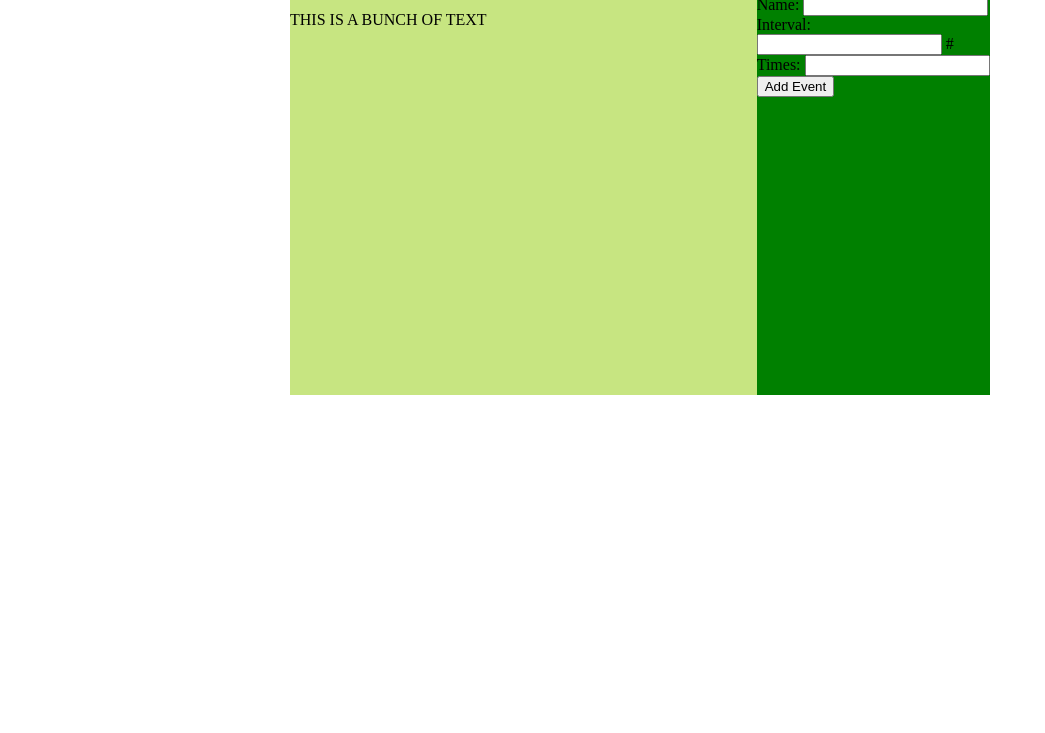
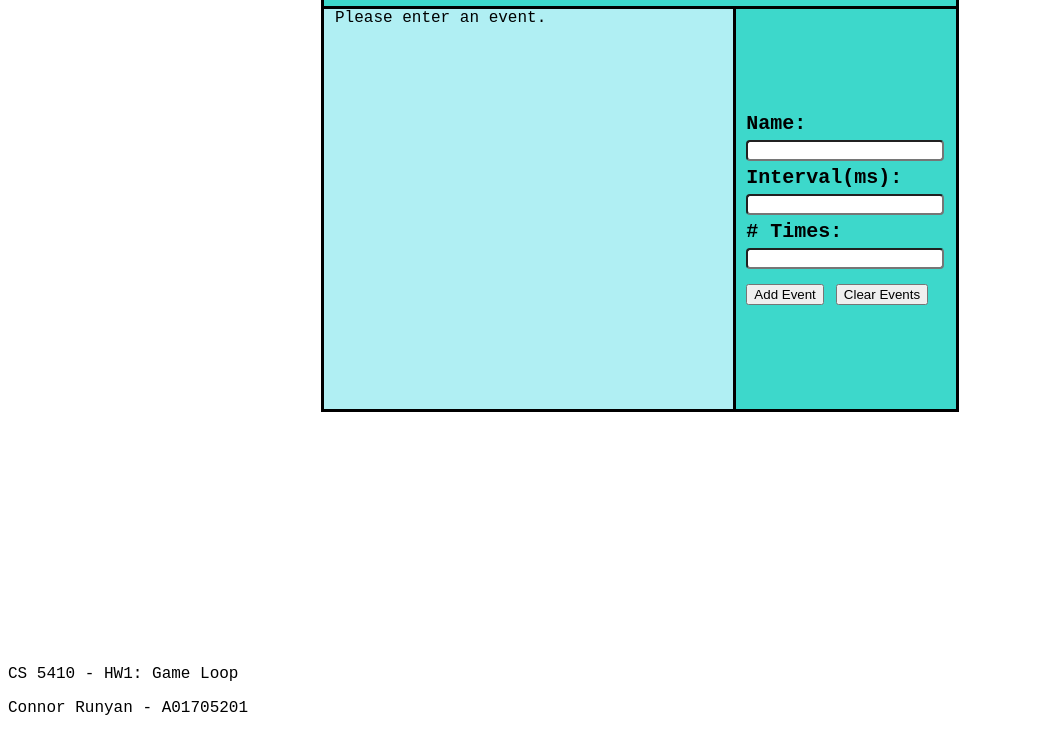
Before and after one commit to conrunyan/Galaga-Tribute, a plain HTML site: page hw1_gameloop/index.html in a window 1280 px wide. Shown: the part 85-818 px from the top of the page, without its empty margins (0-1045 px from the left). Drawn offline with Linux system fonts and the light colour scheme.

Commit message:
Added final CSS to make scrolling look nice, and fonts/colors a little nicer

```diff
--- a/hw1_gameloop/index.html
+++ b/hw1_gameloop/index.html
@@ -11,17 +11,20 @@
             </div>
             <div class="display_box">
                 <div id="box_1">
-                    <p>THIS IS A BUNCH OF TEXT</p>
+                    <p id="id-initinfo" class="console_text">Please enter an event.</p>
                 </div>
                 <div id="box_2">
                     Name: <input type="text" id="id-name" class="input_text" name="name"/>
-                    Interval: <input type="text" id="id-interval" class="input_text" name="name"/>
+                    Interval(ms): <input type="text" id="id-interval" class="input_text" name="name"/>
                     # Times: <input type="text" id="id-times" class="input_text" name="name"/>
-                    <button id='id-button' type="submit" onclick="addNewEvent()" class="input_text">Add Event</button>
+                    <button id='id-button' type="submit" onclick="addNewEvent()" class="newEvent_button">Add Event</button>
+                    <button id='id-clear_button' type="submit" onclick="clearDisplay()" class="clearEvents_button">Clear Events</button>
                 </div>
             </div>
         </div>
-        <footer>
+        <footer id="footer">
+            <p>CS 5410 - HW1: Game Loop</p>
+            <p>Connor Runyan - A01705201</p>
         </footer>
     </body>
     <script src="scripts.js"></script>
--- a/hw1_gameloop/scripts.js
+++ b/hw1_gameloop/scripts.js
@@ -1,34 +1,31 @@
 let events = [];
 let startTime = performance.now();
 let ERROR_MARGIN = 20;
-let topOfLoop = true;
+let firstLoop = true;
 let prevBrowserTime = 0;
 gameLoop();
 
 function gameLoop(browserTime) {
-    // DONE: Get elapsed time
+    // Get elapsed time
     let elapsedTime = 0
-    if (!topOfLoop) {
+    if (!firstLoop) {
         elapsedTime = browserTime - prevBrowserTime;
         prevBrowserTime = browserTime;
     }
-    // DONE: Add update funciton
     update(elapsedTime);
-    // DONE: Add render function
     render()
-    //let y = node.scrollTop;
-    topOfLoop = false;
+    firstLoop = false;
     requestAnimationFrame(gameLoop);
 }
 
 function update(elapsedTime) {
-    // DONE: Add logic to calculate if an object should be rendered. Based on interval
+    // Logic to calculate if an object should be rendered. Based on interval
     for (let i = 0; i < events.length; i++) {
         // if an event has 0 times left to display, mark for deletion
         if (parseInt(events[i].times) === 0) {
             events[i].delete = true;
         }
-        // if the elapsed time is a multiple (within a margin of error) of the interval, flag event to render
+        // logic to flag event to render
         else if (events[i].timeSinceLastRender >= events[i].interval) {
             events[i].render = true;
             events[i].times--;
@@ -42,19 +39,23 @@ function update(elapsedTime) {
             events[i].render = false;
         }
     }
-    // DONE: Add step to delete object if # of times is 0
     // filter out any events flagged to be deleted
     events = events.filter(tmpEvent => tmpEvent.delete === false);
-    // TODO: Keep objects ordered by time added.
 }
 
 function render() {
-    // DONE: For each event that needs to be rendered, do so.
+    // For each event that needs to be rendered, do so.
     let node = document.getElementById('box_1')
     // For each event flagged to be rendered, print it to box_1
     events.forEach(function(tmpEvent) {
         if (tmpEvent.render === true) {
-            node.innerHTML = '<p>Event: ' + tmpEvent.name + ' (' + tmpEvent.times + ' remaining)' + '</p>' + node.innerHTML
+            // remove prompt to enter event
+            let prompt = document.getElementById('id-initinfo');
+            prompt.style.display = 'none';
+            node.innerHTML += '<p class="console_text">Event: ' + tmpEvent.name + ' (' + tmpEvent.times + ' remaining)' + '</p>';
+            // make sure the display always shows the newest element. (Unless user manually scrolls up, of course)
+            node.scrollTop += 50;
+            node.scrollHeight = 50;
         }
     });
 
@@ -76,3 +77,9 @@ function addNewEvent() {
         console.log(events);
     }
 }
+
+function clearDisplay() {
+    let displayBox = document.getElementById('box_1');
+    displayBox.innerHTML = '<p id="id-initinfo" class="console_text">Please enter an event.</p>';
+    events = [];
+}
--- a/hw1_gameloop/styles.css
+++ b/hw1_gameloop/styles.css
@@ -1,10 +1,15 @@
+body {
+    font-family: 'Courier New', Courier, monospace;
+}
+
 .header_text
 {
     margin-left: auto;
     margin-right: auto;
-    width: 700px;
+    width: 50%;
     text-align: center;
-    background-color : rgba(16, 93, 138, 0.404);
+    border-style: solid;
+    background-color : rgba(15, 207, 191, 0.808);
 }
 
 .display_box
@@ -13,32 +18,59 @@
     flex-flow: wrap;
     margin-left: auto;
     margin-right: auto;
-    width: 700px;
+    width: 50%;
+    border-style: solid;
+    border-top-style: none;
     height: 400px;
-}
-
-.display_table
-{
-    margin-left: auto;
-    margin-right: auto;
-    width: 700px;
-    height: 400px;
-    /* overflow-y: scroll; */
 }
 
 #box_1
 {
     flex: 2;
     width: 65%;
-    background-color: rgba(163, 212, 47, 0.603);
+    background-color: rgba(125, 229, 236, 0.603);
+    padding-left: 10px;
     overflow: auto;
+}
+
+#id-initinfo
+{
+    display: inline;
+}
+
+.console_text
+{
+    margin: 1px;
 }
 
 #box_2
 {
-    background-color: green;
+    background-color: rgba(15, 207, 191, 0.808);
     flex: 1;
-    /*width: 80%;
-	margin-left:10%;
-	margin-right: auto*/
+    padding: 10px;
+    align-content: center;
+    border-left-style: solid;
+    font-weight: bold;
+    font-size: 15pt;
 }
+
+.input_text
+{
+    width: 95%;
+    margin-right: auto;
+    margin-left: auto;
+    margin-top: 5px;
+    margin-bottom: 5px;
+    align-content: center;
+    border-radius: 4px;
+}
+
+#id-button
+{
+    align-content: flex-start;
+    margin-top: 10px;
+}
+
+#footer {
+    margin-top: 20%;
+}
```
